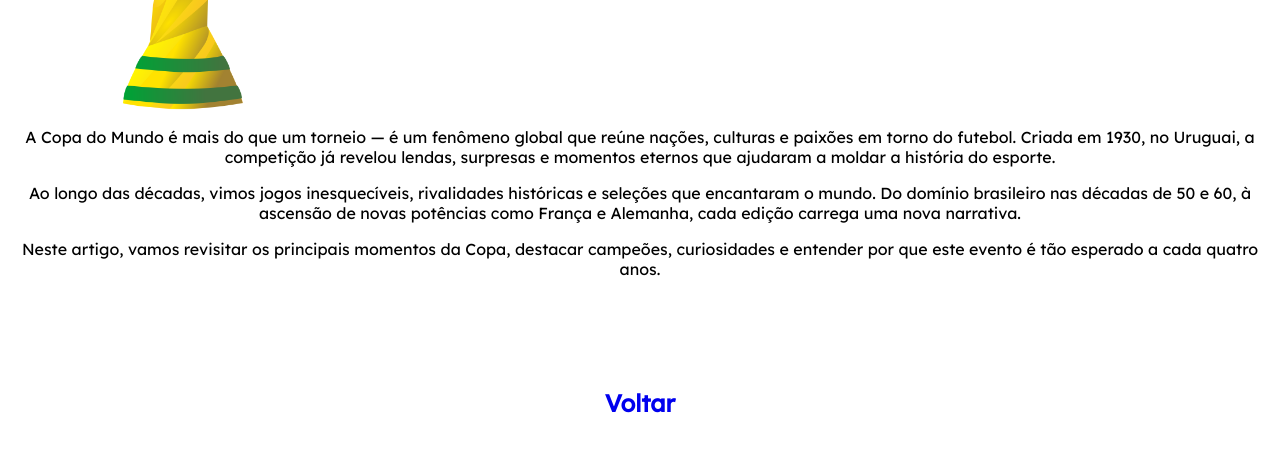
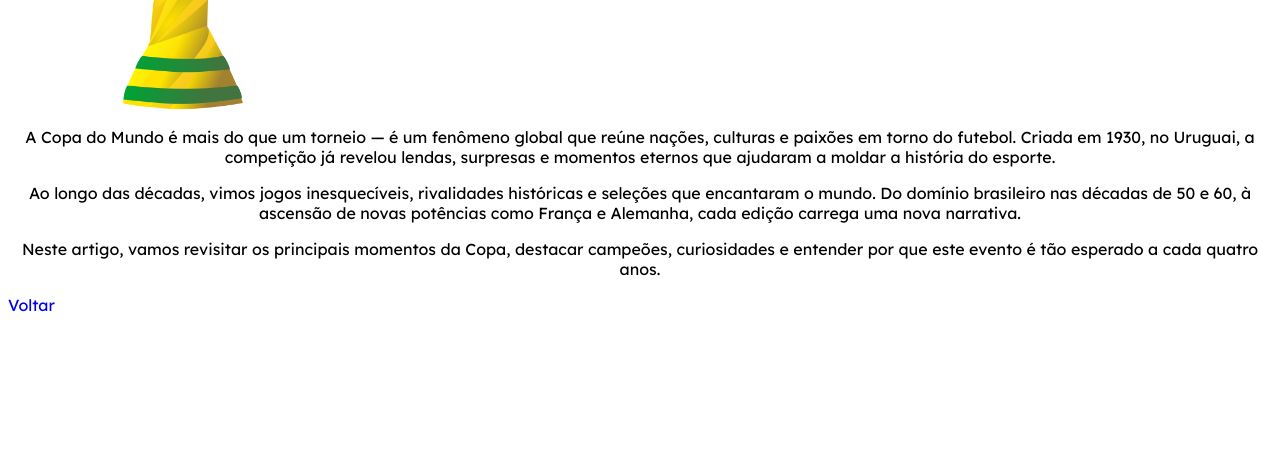
Before and after one commit to juliofsk/blog_atividade, a plain HTML site: page posts/20251001-blog-copa.html in a window 1280 px wide. Shown: the part 243-694 px from the top of the page. Drawn offline with Linux system fonts and the light colour scheme.

Commit message:
mudanças em alguns erros no código

```diff
--- a/posts/20251001-blog-copa.html
+++ b/posts/20251001-blog-copa.html
@@ -19,6 +19,6 @@
 
     <p>Neste artigo, vamos revisitar os principais momentos da Copa, destacar campeões, curiosidades e entender por que este evento é tão esperado a cada quatro anos.</p>
 
-    <a href="../index.html"><h2 id="sobre">Voltar</h2></a>
+    <a class="sobre" href="../index.html">Voltar</a>
 </body>
 </html>
--- a/style.css
+++ b/style.css
@@ -71,12 +71,13 @@ a {
     font-size: 400%;
 }
 
-#sobre{
+.sobre{
+    font-family: 'Lexend Deca', sans-serif;
     text-align: center;
     padding-top: 7%;
 }
 
-#psobre{
+.psobre{
     font-family: 'Lexend Deca', sans-serif;
     padding-top: 3%;
     padding-left: 10%;
```
Also changed, not shown: index.html (+1 -1 lines), posts/20251001-blog-inicial.html (+1 -1 lines), posts/20251001-blog-jogadores.html (+1 -1 lines).
